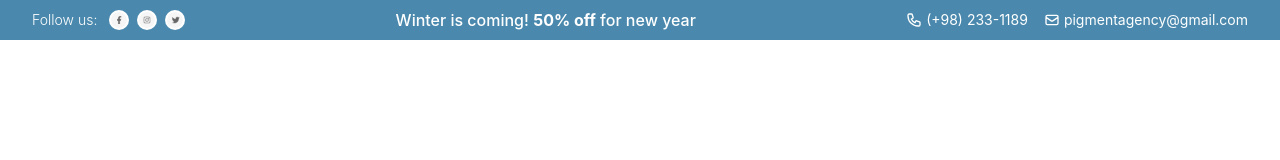
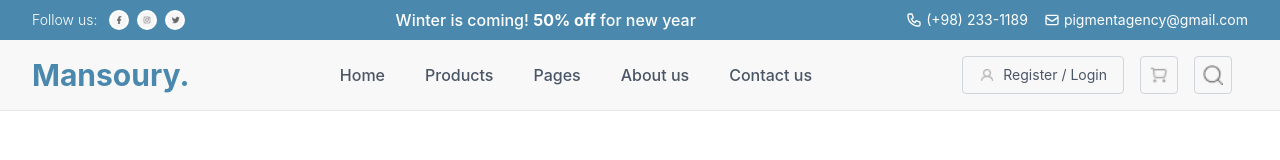
Before and after one commit to Ilyos11/Tailwind-7, a website: page index.html in a window 1280 px wide. Drawn offline with nearby package versions, Linux system fonts and the light colour scheme; files that its build step writes are made by us from their sources.

Commit message:
Section 2

```diff
--- a/index.html
+++ b/index.html
@@ -52,5 +52,46 @@
 
 
 
+<!-- Section 2  -->
+ <nav class="w-full bg-[#f8f8f8] py-4 px-4 md:px-8 border-b border-gray-200">
+  <div class="max-w-7xl mx-auto flex items-center justify-between">
+
+    <div class="flex-shrink-0">
+      <h1 class="text-2xl md:text-3xl font-bold text-[#4a89ad]">Mansoury.</h1>
+    </div>
+
+    <ul class="hidden md:flex items-center space-x-6 lg:space-x-10 text-gray-600 font-medium">
+      <li><a href="#" class="hover:text-[#4a89ad] transition-colors">Home</a></li>
+      <li><a href="#" class="hover:text-[#4a89ad] transition-colors">Products</a></li>
+      <li><a href="#" class="hover:text-[#4a89ad] transition-colors">Pages</a></li>
+      <li><a href="#" class="hover:text-[#4a89ad] transition-colors">About us</a></li>
+      <li><a href="#" class="hover:text-[#4a89ad] transition-colors">Contact us</a></li>
+    </ul>
+
+    <div class="flex items-center space-x-2 md:space-x-4">
+
+      <button class="hidden sm:flex items-center px-4 py-2 border border-gray-300 rounded text-sm text-gray-600 hover:bg-gray-100 transition-all">
+        <img src="human icon.png" alt="" class="w-4 h-4 mr-2 opacity-60"> <!-- Ваша иконка -->
+        <span>Register / Login</span>
+      </button>
+
+      <button class="p-2 border border-gray-300 rounded hover:bg-gray-100 transition-all">
+        <img src="basket icon.png" alt="" class="w-5 h-5 opacity-60"> <!-- Ваша иконка -->
+      </button>
+
+      <button class="p-2 border border-gray-300 rounded hover:bg-gray-100 transition-all text-[#4a89ad]">
+        <img src="search icon.png" alt="" class="w-5 h-5"> <!-- Ваша иконка -->
+      </button>
+
+      <button class="md:hidden p-2 text-gray-600">
+        <svg class="w-6 h-6" fill="none" stroke="currentColor" viewBox="0 0 24 24"><path stroke-linecap="round" stroke-linejoin="round" stroke-width="2" d="M4 6h16M4 12h16m-7 6h7"></path></svg>
+      </button>
+
+    </div>
+  </div>
+</nav>
+
+
+
 </body>
 </html>
```
Also changed, not shown: Slider washing mashine.png (added), basket icon.png (added), human icon.png (added), search icon.png (added).
